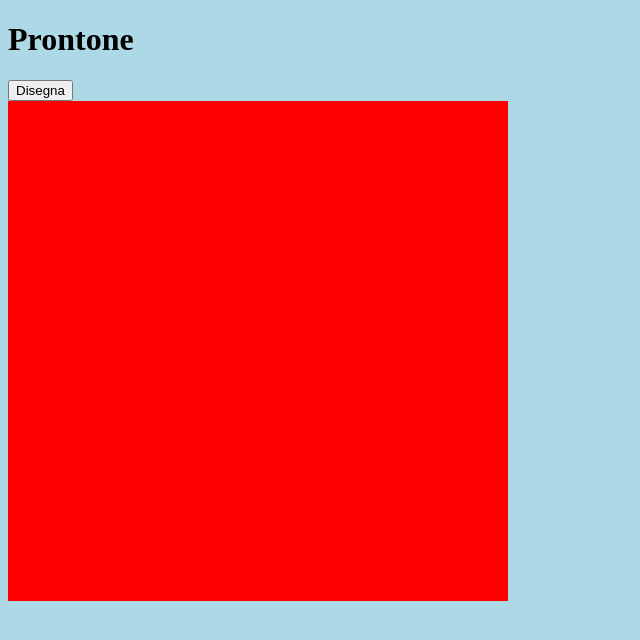
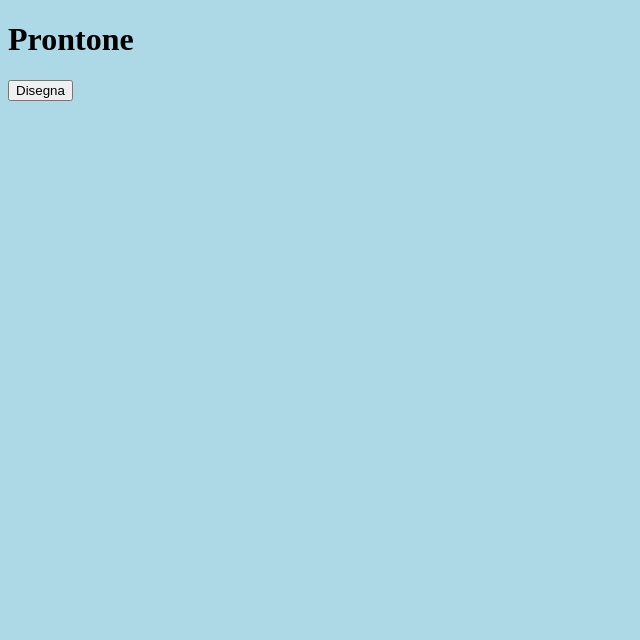
Before and after one commit to CantoniRicardoFigc/la_mia, a plain HTML site: page ciaone.html in a window 1280 px wide. Both pictures are taken after a click on the button "Cambia testo". Shown: the whole page, without its empty margins (0-640 px from the left). Drawn offline with Linux system fonts and the light colour scheme.

Commit message:
versione ufficiale

```diff
--- a/scriptciaone.js
+++ b/scriptciaone.js
@@ -1,16 +1,14 @@
-let scambio=false;
+let i = 0;
 function buttonCiaone() {
+    i++;
     document.getElementById("h").innerHTML = "Prontone"
     document.getElementById("b").innerHTML = "Disegna"
 
-    if (scambio==false) {
-        scambio==true
-    }
-
-    if (document.getElementById("b").innerHTML == "Disegna" && scambio==false) {
+    if (i==2) {
         var canvas = document.getElementById("myCanvas1");
         var ctx = canvas.getContext("2d");
         ctx.fillStyle = "#ff0000";
         ctx.fillRect(0, 0, 500, 500);
     }
+
 }
```
Also changed, not shown: ciaone.html (+1 -1 lines).
